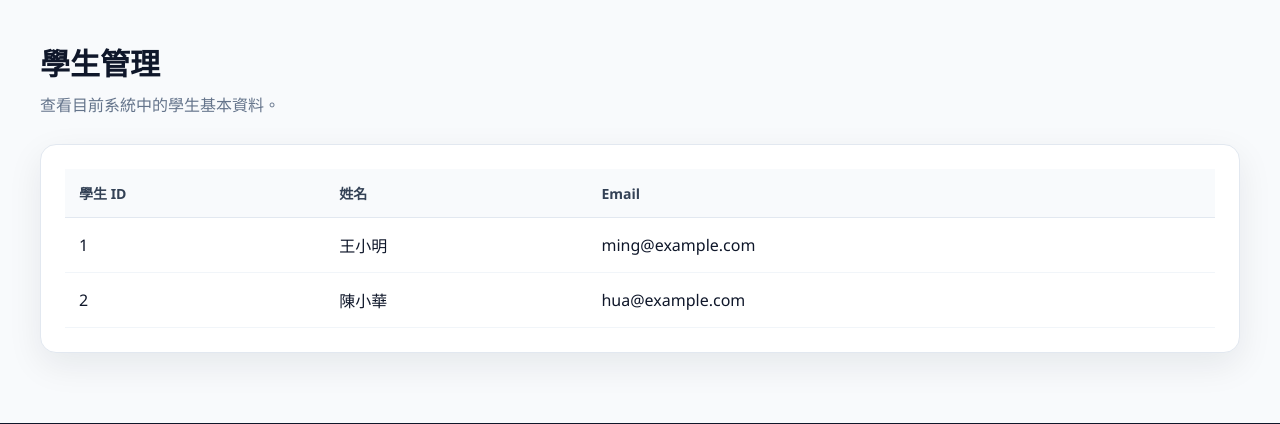
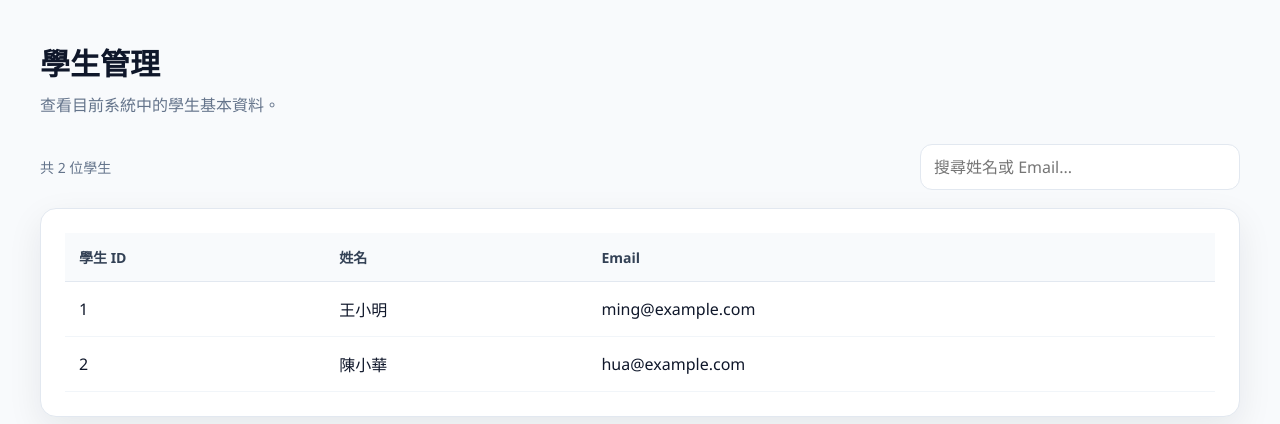
Before and after one commit to shinammon/course-management, a Flask app: page /students-page in a window 1280 px wide. Shown: the part 73-497 px from the top of the page. Run offline with Flask 3, Linux system fonts and the light colour scheme.

Commit message:
Add students data col info

```diff
--- a/data.py
+++ b/data.py
@@ -55,5 +55,10 @@ enrollments = [
         "course_id": 2,
         "created_at": "2026-10-20 14:30:00"
     },
-
+    {
+        "id": 2,
+        "student_id": 2,
+        "course_id": 4,
+        "created_at": "2026-10-21 11:41:00"
+    }
 ]
--- a/routes.py
+++ b/routes.py
@@ -95,6 +95,7 @@ def get_students():
 def get_enrollments():
     use_rds = os.getenv("USE_RDS", "false").lower() == "true"
 
+    # 本機 / CI 使用 Mock Data
     if not use_rds:
         result = []
 
@@ -130,6 +131,7 @@ def get_enrollments():
 
         return jsonify(result)
 
+    # AWS 正式環境使用 RDS
     connection = get_db_connection()
 
     try:
--- a/templates/students.html
+++ b/templates/students.html
@@ -1,6 +1,42 @@
 {% extends "base.html" %}
 
-{% block title %}學生管理 | Course Management{% endblock %}
+{% block title %}學生管理 | 課程管理系統{% endblock %}
+
+
+{% block head %}
+
+<style>
+    .student-toolbar {
+        display: flex;
+        justify-content: space-between;
+        align-items: center;
+        gap: 16px;
+        margin-bottom: 18px;
+    }
+
+    .student-count {
+        color: var(--muted);
+        font-size: 14px;
+    }
+
+    .student-search {
+        width: min(320px, 100%);
+    }
+
+    @media (max-width: 650px) {
+        .student-toolbar {
+            flex-direction: column;
+            align-items: stretch;
+        }
+
+        .student-search {
+            width: 100%;
+        }
+    }
+</style>
+
+{% endblock %}
+
 
 {% block content %}
 
@@ -9,10 +45,32 @@
     <p>查看目前系統中的學生基本資料。</p>
 </div>
 
+
+<div class="student-toolbar">
+
+    <div
+        id="studentCount"
+        class="student-count"
+    >
+        學生資料載入中...
+    </div>
+
+    <input
+        id="studentSearch"
+        class="form-control student-search"
+        type="text"
+        placeholder="搜尋姓名或 Email..."
+    >
+
+</div>
+
+
 <div class="card">
 
     <div class="table-wrapper">
+
         <table>
+
             <thead>
                 <tr>
                     <th>學生 ID</th>
@@ -22,13 +80,20 @@
             </thead>
 
             <tbody id="studentTableBody">
+
                 <tr>
-                    <td colspan="3" class="status-message">
+                    <td
+                        colspan="3"
+                        class="status-message"
+                    >
                         載入學生資料中...
                     </td>
                 </tr>
+
             </tbody>
+
         </table>
+
     </div>
 
 </div>
@@ -39,51 +104,181 @@
 {% block scripts %}
 
 <script>
-async function loadStudents() {
-    const tableBody = document.getElementById("studentTableBody");
+    let allStudents = [];
 
-    try {
-        const response = await fetch("/students");
+    const studentTableBody =
+        document.getElementById(
+            "studentTableBody"
+        );
 
-        if (!response.ok) {
-            throw new Error("無法取得學生資料");
-        }
+    const studentSearch =
+        document.getElementById(
+            "studentSearch"
+        );
 
-        const students = await response.json();
+    const studentCount =
+        document.getElementById(
+            "studentCount"
+        );
 
-        if (!students.length) {
-            tableBody.innerHTML = `
+
+    async function loadStudents() {
+
+        try {
+
+            const response =
+                await fetch("/students");
+
+            if (!response.ok) {
+                throw new Error(
+                    "無法取得學生資料"
+                );
+            }
+
+            allStudents =
+                await response.json();
+
+            renderStudents(
+                allStudents
+            );
+
+        } catch (error) {
+
+            console.error(error);
+
+            studentCount.textContent =
+                "無法取得學生資料";
+
+            studentTableBody.innerHTML = `
                 <tr>
-                    <td colspan="3" class="status-message">
-                        目前沒有學生資料
+                    <td
+                        colspan="3"
+                        class="status-message error-message"
+                    >
+                        學生資料載入失敗
                     </td>
                 </tr>
             `;
-            return;
+
         }
 
-        tableBody.innerHTML = students.map(student => `
-            <tr>
-                <td>${student.id}</td>
-                <td>${student.name}</td>
-                <td>${student.email}</td>
-            </tr>
-        `).join("");
+    }
 
-    } catch (error) {
-        console.error(error);
 
-        tableBody.innerHTML = `
-            <tr>
-                <td colspan="3" class="status-message error-message">
-                    學生資料載入失敗
-                </td>
-            </tr>
-        `;
+    function renderStudents(students) {
+
+        studentCount.textContent =
+            `共 ${students.length} 位學生`;
+
+
+        if (!students.length) {
+
+            studentTableBody.innerHTML = `
+                <tr>
+                    <td
+                        colspan="3"
+                        class="status-message"
+                    >
+                        找不到符合條件的學生
+                    </td>
+                </tr>
+            `;
+
+            return;
+
+        }
+
+
+        studentTableBody.innerHTML =
+            students.map(student => `
+                <tr>
+
+                    <td>
+                        ${escapeHtml(student.id)}
+                    </td>
+
+                    <td>
+                        ${escapeHtml(student.name)}
+                    </td>
+
+                    <td>
+                        ${escapeHtml(student.email)}
+                    </td>
+
+                </tr>
+            `).join("");
+
     }
-}
 
-document.addEventListener("DOMContentLoaded", loadStudents);
+
+    function filterStudents() {
+
+        const keyword =
+            studentSearch
+                .value
+                .trim()
+                .toLowerCase();
+
+
+        if (!keyword) {
+
+            renderStudents(
+                allStudents
+            );
+
+            return;
+
+        }
+
+
+        const filteredStudents =
+            allStudents.filter(student => {
+
+                const searchText = [
+                    student.name,
+                    student.email
+                ]
+                    .filter(Boolean)
+                    .join(" ")
+                    .toLowerCase();
+
+
+                return searchText.includes(
+                    keyword
+                );
+
+            });
+
+
+        renderStudents(
+            filteredStudents
+        );
+
+    }
+
+
+    function escapeHtml(value) {
+
+        return String(value ?? "")
+            .replaceAll("&", "&amp;")
+            .replaceAll("<", "&lt;")
+            .replaceAll(">", "&gt;")
+            .replaceAll('"', "&quot;")
+            .replaceAll("'", "&#039;");
+
+    }
+
+
+    studentSearch.addEventListener(
+        "input",
+        filterStudents
+    );
+
+
+    document.addEventListener(
+        "DOMContentLoaded",
+        loadStudents
+    );
 </script>
 
 {% endblock %}
```
Also changed, not shown: templates/enrollments.html (+22 -17 lines).
